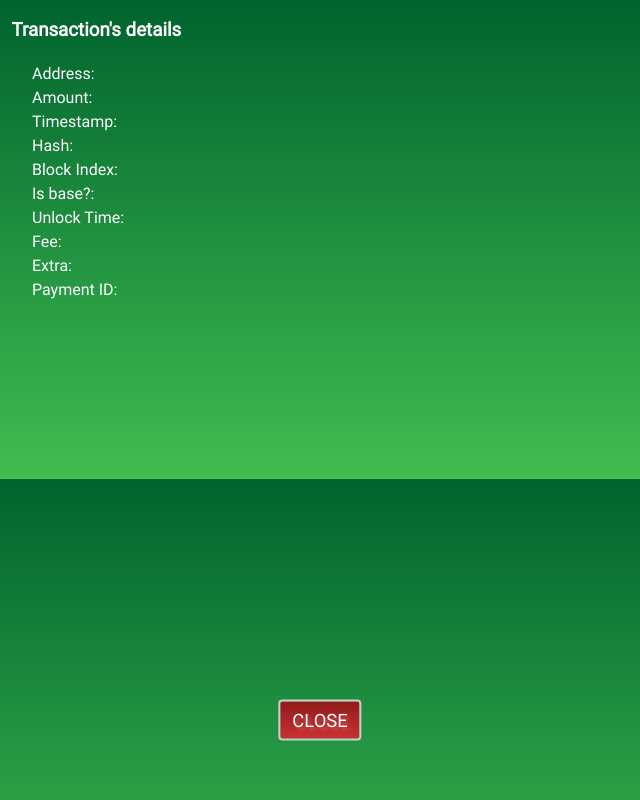
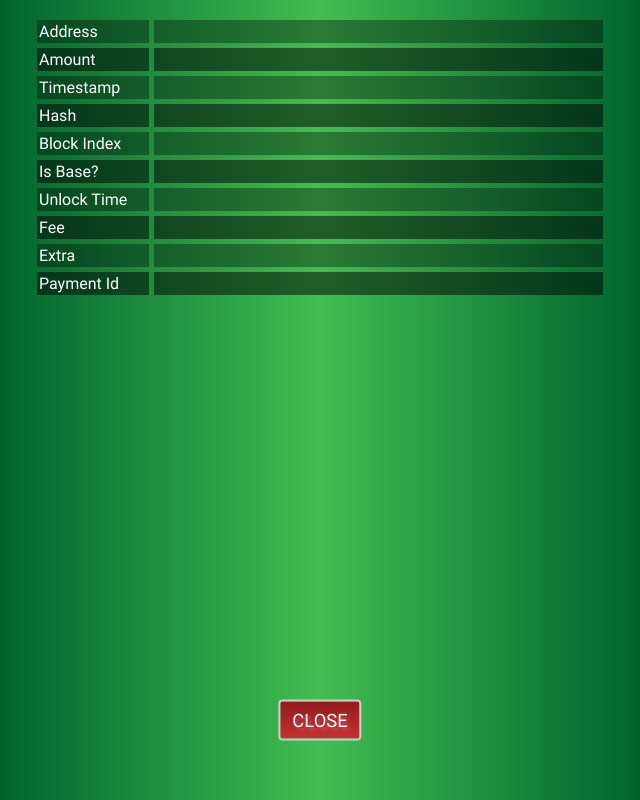
Before and after one commit to derogold/GoldWallet, an Electron app: page src/html/transactions-panel.html in a window 640 px wide. Drawn offline with Linux system fonts and the light colour scheme; no server answers.

Commit message:
visual tweaks

```diff
--- a/src/css/common.css
+++ b/src/css/common.css
@@ -220,6 +220,27 @@
     width: 90%;
 }
 
+/* Table */
+.custom-table {
+    margin: 0;
+    padding: 0px;
+    table-layout: fixed;
+    width: 100%;
+    border-spacing: 5px;
+}
+
+.custom-table td {
+    padding: 2px;
+}
+
+.custom-table tr:nth-child(odd) {
+    background-color: rgba(0, 0, 0, 0.35);
+}
+
+.custom-table tr:nth-child(even) {
+    background-color: rgba(0, 0, 0, 0.5);
+}
+
 /* Controllers */
 /* Checkbox */
 .checkbox-container {
--- a/src/css/transactions-panel.css
+++ b/src/css/transactions-panel.css
@@ -1,22 +1,23 @@
 body {
     word-wrap: break-word;
-    min-width: 600px;
-    min-height: 460px;
+    min-width: 640px;
+    min-height: 480px;
     /*background-color: #00632e;*/
-    background: -webkit-linear-gradient(top,  #00632e 0%,#41bd51 100%);
+    background: -webkit-linear-gradient(left, #00632e 0%,#41bd51 50%, #00632e 100%);
 
     font-family: 'Roboto', sans-serif;
     margin: 0;
     color: white;
 }
 
-.div-transactions-panel-text {
+.div-transactions-panel {
     position: relative;
     top: 15px;
     left: 5%;
     width: 90%;
 }
 
-.div-transactions-panel-text div {
-    padding-bottom: 5px;
+#text-transactions-panel-extra, #text-transactions-panel-payid,
+ #text-transactions-panel-hash, #text-transactions-panel-address {
+    font-size: 0.83em;
 }
--- a/src/html/transactions-panel.html
+++ b/src/html/transactions-panel.html
@@ -8,21 +8,35 @@
     </head>
 
     <body>
-        <div class="div-title">
-            <h3 class="title" id="text-transactions-page">Transaction's details</h3>
-        </div>
-
-        <div class="div-transactions-panel-text">
-            <div>Address: <span id="text-transactions-panel-address"></span></div>
-            <div>Amount: <span id="text-transactions-panel-amount"></span></div>
-            <div>Timestamp: <span id="text-transactions-panel-timestamp"></span></div>
-            <div>Hash: <span id="text-transactions-panel-hash"></span></div>
-            <div>Block Index: <span id="text-transactions-panel-blockindex"></span></div>
-            <div>Is base?: <span id="text-transactions-panel-isbase"></span></div>
-            <div>Unlock Time: <span id="text-transactions-panel-unlocktime"></span></div>
-            <div>Fee: <span id="text-transactions-panel-fee"></span></div>
-            <div>Extra: <span id="text-transactions-panel-extra"></span></div>
-            <div>Payment ID: <span id="text-transactions-panel-payid"></span></div>
+        <div class="div-transactions-panel">
+            <table class="custom-table" id="transactions-panel-table">
+                <colgroup>
+                    <col style="width:20%">
+                    <col style="width:80%">
+                </colgroup>
+                <tbody>
+                    <tr> <td>Address</td>
+                        <td id="text-transactions-panel-address"></td> </tr>
+                    <tr> <td>Amount</td>
+                        <td id="text-transactions-panel-amount"></td> </tr>
+                    <tr> <td>Timestamp</td>
+                        <td id="text-transactions-panel-timestamp"></td> </tr>
+                    <tr> <td>Hash</td>
+                        <td id="text-transactions-panel-hash"></td> </tr>
+                    <tr> <td>Block Index</td>
+                        <td id="text-transactions-panel-blockindex"></td> </tr>
+                    <tr> <td>Is Base?</td>
+                        <td id="text-transactions-panel-isbase"></td> </tr>
+                    <tr> <td>Unlock Time</td>
+                        <td id="text-transactions-panel-unlocktime"></td> </tr>
+                    <tr> <td>Fee</td>
+                        <td id="text-transactions-panel-fee"></td> </tr>
+                    <tr> <td>Extra</td>
+                        <td id="text-transactions-panel-extra"></td> </tr>
+                    <tr> <td>Payment Id</td>
+                        <td id="text-transactions-panel-payid"></td> </tr>
+                </tbody>
+            </table>
         </div>
 
         <div class="div-panel-buttons">
--- a/src/js/transactions.js
+++ b/src/js/transactions.js
@@ -80,7 +80,11 @@ function showPage(pageNumber) {
 
         // Amount
         let divAmount = document.createElement('div')
-        divAmount.innerHTML = (transaction.amount / 100).toFixed(2) + ' TRTL'
+        if (transaction.amount > 0)
+            divAmount.innerHTML = '+' + (transaction.amount / 100).toFixed(2) + ' TRTL'
+        else
+            divAmount.innerHTML = (transaction.amount / 100).toFixed(2) + ' TRTL'
+
         divAmount.classList.add('div-transactions-row-txamount')
         cell.appendChild(divAmount)
 
```
Also changed, not shown: src/css/transactions.css (+6 -27 lines), src/html/transactions.html (+1 -1 lines).
